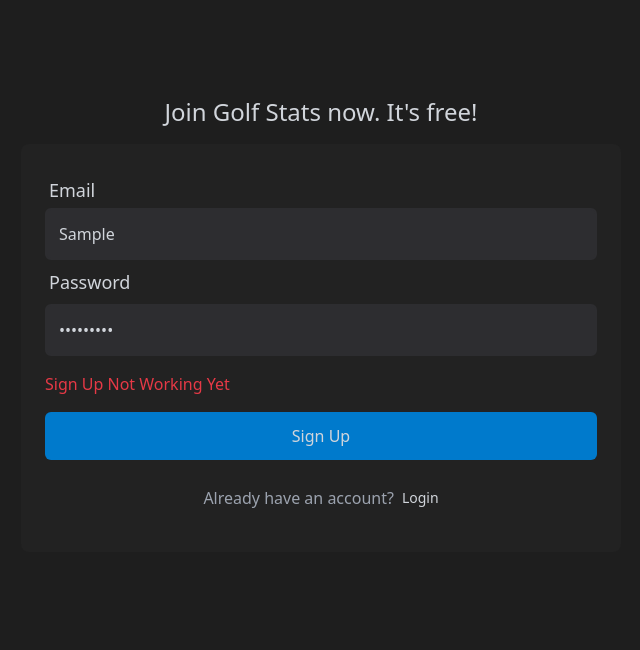
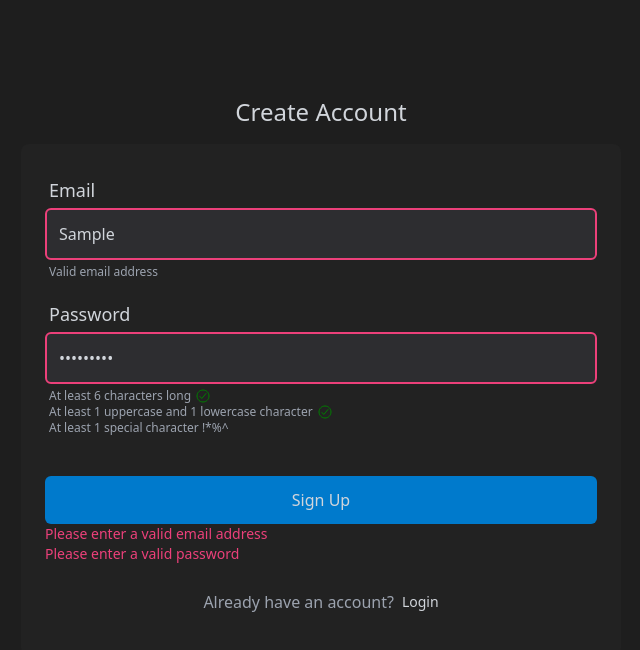
Before and after one commit to dougbeckwith/golf-app, a React (Create React App) app in the folder client/: page /signup in a window 1280 px wide. Both pictures are taken after typing "Sample", "Sample123" into the empty fields and a click on the button "Sign Up". Shown: the top 650 px of the page, without its empty margins (319-959 px from the left). Built offline with nearby package versions, Linux system fonts and the light colour scheme.

Commit message:
update signup signin components and add colors tailwind

```diff
--- a/client/public/index.html
+++ b/client/public/index.html
@@ -25,7 +25,7 @@
   <title>Golf Stats</title>
 </head>
 
-<body>
+<body style="background: #1E1E1E;">
   <noscript>You need to enable JavaScript to run this app.</noscript>
   <div id="root"></div>
   <!--
--- a/client/src/pages/Login.jsx
+++ b/client/src/pages/Login.jsx
@@ -4,7 +4,7 @@ import { useNavigate } from "react-router-dom";
 const Login = () => {
   const navigate = useNavigate();
 
-  const [error, setError] = useState("");
+  const [errors, setErrors] = useState([]);
   const [email, setEmail] = useState("");
   const [password, setPassword] = useState("");
 
@@ -28,10 +28,28 @@ const Login = () => {
     inputReference.current.focus();
   }, []);
 
+  const updateErrors = () => {
+    if (!email && !password) {
+      setErrors([
+        "Please enter a valid email address",
+        "Please enter a valid password"
+      ]);
+    }
+    if (!password && email) {
+      setErrors(["Please enter a valid password"]);
+    }
+    if (!email && password) {
+      setErrors(["Please enter a valid email address"]);
+    }
+    if (email && password) {
+      setErrors([]);
+    }
+  };
+
   const handleSubmit = async (e) => {
     e.preventDefault();
-    setError("Login Not Working Yet");
-    setIsloading(true);
+    updateErrors();
+    setIsloading(false);
   };
 
   return (
@@ -39,7 +57,7 @@ const Login = () => {
       <div className="h-screen bg-dark-500 flex pt-10 sm:pt-24 justify-center text-gray-400">
         <div className="container max-w-[600px]">
           <h2 className="w-full text-center pb-4 text-lg md:text-2xl">
-            Log into Golf Stats
+            Sign In
           </h2>
           <div className="sm:bg-dark-400 px-3 py-4 md:px-6 md:py-8 sm:rounded-lg w-full">
             <form>
@@ -74,17 +92,28 @@ const Login = () => {
                   value={password}
                 />
               </div>
-              {error && <p className="text-red">{error}</p>}
+
+              {errors.length > 0 &&
+                errors.map((error, index) => {
+                  return (
+                    <p key={index} className="text-pink-400 text-sm">
+                      {error}
+                    </p>
+                  );
+                })}
+
               <button
                 disabled={isLoading}
                 onClick={handleSubmit}
+                type={"submit"}
                 className="mt-4 w-full bg-blue-400 py-3 rounded-md hover:bg-blue-300">
-                Login
+                Sign In
               </button>
               <div className="flex w-full justify-center items-center pt-4">
                 <p className="text-gray-500 pr-2">Need an account?</p>
                 <button
                   disabled={isLoading}
+                  type={"button"}
                   onClick={navigateToCreateAccount}
                   className="text-sm py-3 rounded-md text-gray-400 hover:text-gray-200">
                   Sign Up
--- a/client/src/pages/SignUp.jsx
+++ b/client/src/pages/SignUp.jsx
@@ -1,51 +1,136 @@
 import { useState, useRef, useEffect } from "react";
 import { useNavigate } from "react-router-dom";
+import { IoCheckmarkCircleOutline } from "react-icons/io5";
+import { Link } from "react-router-dom";
 
 const SignUp = () => {
   const navigate = useNavigate();
 
-  const [error, setError] = useState("");
+  // State for errors array if any
+  const [errors, setErrors] = useState([]);
+
+  // State for email and password inputs
   const [email, setEmail] = useState("");
   const [password, setPassword] = useState("");
-  const [passwordFocus, setPasswordFocus] = useState(false);
+
+  // State for password validation
+  const [isPasswordValid, setIsPasswordValid] = useState(false);
+  const [isPasswordLongEnough, setIsPassLongEnough] = useState(false);
+  const [
+    passwordHasOneUpperCaseOneLowerCase,
+    setPasswordHasOneUpperCaseOneLowerCase
+  ] = useState(false);
+  const [passwordHasOneSpecialCharacter, setPasswordHasOneSpecialCharacter] =
+    useState(false);
+  const [passwordInputBorderWarning, setPasswordInputBorderWarning] =
+    useState(false);
+
+  // State for email validation
+  const [isEmailValid, setIsEmailValid] = useState(false);
+  const [emailInputBorderWarning, setEmailInputBorderWarning] = useState(false);
 
   // State for button disabled if making sign up request
   const [isLoading, setIsloading] = useState(false);
 
-  const inputReference = useRef(null);
+  // State for email input
+  const emailInputRef = useRef(null);
+
   useEffect(() => {
-    inputReference.current.focus();
+    // On component load focus email input
+    emailInputRef.current.focus();
   }, []);
 
   const handleEmailChange = (e) => {
+    console.log("handle email change");
     setEmail(e.target.value);
+    validateEmail(e.target.value);
+    setErrors([]);
   };
 
   const handlePasswordChange = (e) => {
+    console.log("handle password change");
     setPassword(e.target.value);
+    validatePassword(e.target.value);
+    setErrors([]);
+  };
+
+  const validatePassword = (password) => {
+    console.log("validate");
+    if (password.length >= 6) {
+      setIsPassLongEnough(true);
+    } else {
+      setIsPassLongEnough(false);
+    }
+    if (/^(?=.*[a-z])(?=.*[A-Z])/.test(password)) {
+      setPasswordHasOneUpperCaseOneLowerCase(true);
+    } else {
+      setPasswordHasOneUpperCaseOneLowerCase(false);
+    }
+    if (/^(?=.*[-+_!@#$%^&*., ?])/.test(password)) {
+      setPasswordHasOneSpecialCharacter(true);
+    } else {
+      setPasswordHasOneSpecialCharacter(false);
+    }
+    if (
+      password.length >= 6 &&
+      /^(?=.*[a-z])(?=.*[A-Z])/.test(password) &&
+      /^(?=.*[-+_!@#$%^&*., ?])/.test(password)
+    ) {
+      setIsPasswordValid(true);
+      setPasswordInputBorderWarning(false);
+    } else {
+      setPasswordInputBorderWarning(true);
+      setIsPasswordValid(false);
+    }
+  };
+
+  const validateEmail = (email) => {
+    console.log("validate email");
+    if (/^\w+([\.-]?\w+)*@\w+([\.-]?\w+)*(\.\w{2,3})+$/.test(email)) {
+      setIsEmailValid(true);
+      setEmailInputBorderWarning(false);
+    } else {
+      setIsEmailValid(false);
+      setEmailInputBorderWarning(true);
+    }
+  };
+
+  const updateErrors = () => {
+    if (!isEmailValid && !isPasswordValid) {
+      setErrors([
+        "Please enter a valid email address",
+        "Please enter a valid password"
+      ]);
+    }
+    if (!isEmailValid && isPasswordValid) {
+      setErrors(["Please enter a valid email address"]);
+    }
+    if (isEmailValid && !isPasswordValid) {
+      setErrors(["Please enter a valid password"]);
+    }
+    if (isEmailValid && isPasswordValid) {
+      setErrors([]);
+    }
   };
 
   const navigateToLogin = () => {
     navigate("/login");
   };
 
-  const handlePasswordFocus = () => {
-    setPasswordFocus(!passwordFocus);
-  };
-
   const handleSubmit = async (e) => {
     e.preventDefault();
-    console.log("handleSubmit");
-    setIsloading(true);
-    setError("Sign Up Not Working Yet");
+    validatePassword(password);
+    validateEmail(email);
+    updateErrors();
+    setIsloading(false);
   };
 
   return (
     <>
-      <div className="h-screen bg-dark-500 flex pt-10 sm:pt-24 justify-center text-gray-400">
+      <div className="min-h-max bg-dark-500 flex pt-10 sm:pt-24 justify-center text-gray-400">
         <div className="container max-w-[600px]">
           <h2 className="w-full text-center pb-4 text-lg md:text-2xl">
-            Join Golf Stats now. It's free!
+            Create Account
           </h2>
           <div className="sm:bg-dark-400  px-3 py-4 md:px-6 md:py-8 sm:rounded-lg w-full">
             <form>
@@ -56,57 +141,111 @@ const SignUp = () => {
                   </label>
                 </div>
                 <input
-                  ref={inputReference}
+                  ref={emailInputRef}
                   id="email"
                   type="text"
                   onChange={handleEmailChange}
-                  className="bg-dark-200 placeholder-opacity-60 placeholder-gray-600 w-full p-3 rounded-md border-2 border-dark-200 focus:outline-none focus:border-blue-400  focus:ring-blue-400"
+                  className={
+                    emailInputBorderWarning
+                      ? "bg-dark-200 placeholder-opacity-60 placeholder-gray-600 w-full p-3 rounded-md border-2 border-pink-400 focus:outline-none focus:border-blue-400 ring-pink-400"
+                      : "bg-dark-200 placeholder-opacity-60 placeholder-gray-600 w-full p-3 rounded-md border-2 border-dark-200 focus:outline-none focus:border-blue-400 ring-blue-400"
+                  }
                   placeholder="John@gmail.com"
                   value={email}
                 />
               </div>
-              <div className="pt-2 pb-4">
-                <div className="pb-2 pl-1">
+              <div>
+                <div className="flex items-center pt-1 pl-1">
+                  {" "}
+                  <p className="h-full text-gray-500 text-xs pr-1">
+                    Valid email address
+                  </p>
+                  {isEmailValid && <IoCheckmarkCircleOutline color={"green"} />}
+                </div>
+              </div>
+
+              <div className="pt-5">
+                <div className="pb-1 pl-1">
                   <label htmlFor="password" className="text-lg">
                     Password
                   </label>
                 </div>
                 <input
-                  onFocus={handlePasswordFocus}
-                  onBlur={handlePasswordFocus}
                   id="password"
                   type="password"
                   onChange={handlePasswordChange}
-                  className="bg-dark-200 placeholder-opacity-60 placeholder-gray-600 w-full p-3 rounded-md border-2 border-dark-200 focus:outline-none focus:border-blue-400  focus:ring-blue-400"
+                  className={
+                    passwordInputBorderWarning
+                      ? "bg-dark-200 placeholder-opacity-60 placeholder-gray-600 w-full p-3 rounded-md border-2 border-pink-400 focus:outline-none focus:border-blue-400 ring-pink-400"
+                      : "bg-dark-200 placeholder-opacity-60 placeholder-gray-600 w-full p-3 rounded-md border-2 border-dark-200 focus:outline-none focus:border-blue-400 ring-blue-400"
+                  }
                   placeholder="Password"
                   value={password}
                 />
               </div>
-              {passwordFocus && (
+
               <div>
-                  <p className="text-gray-500 text-sm">
+                <div className="flex items-center pt-1 pl-1">
+                  {" "}
+                  <p className="h-full text-gray-500 text-xs pr-1">
                     At least 6 characters long
                   </p>
-                  <p className="text-gray-500 text-sm">At least 1 uppercase</p>
-                  <p className="text-gray-500 text-sm">At least 1 lowercase</p>
+                  {isPasswordLongEnough && (
+                    <IoCheckmarkCircleOutline color={"green"} />
+                  )}
                 </div>
+              </div>
+              <div>
+                <div className="flex items-center pl-1">
+                  {" "}
+                  <p className="h-full text-gray-500 text-xs pr-1">
+                    At least 1 uppercase and 1 lowercase character
+                  </p>
+                  {passwordHasOneUpperCaseOneLowerCase && (
+                    <IoCheckmarkCircleOutline color={"green"} />
                   )}
-              {error && <p className="text-red">{error}</p>}
+                </div>
+              </div>
+              <div>
+                <div className="flex items-center pl-1">
+                  {" "}
+                  <p className="h-full text-gray-500 text-xs pr-1">
+                    At least 1 special character !*%^
+                  </p>
+                  {passwordHasOneSpecialCharacter && (
+                    <IoCheckmarkCircleOutline color={"green"} />
+                  )}
+                </div>
+              </div>
+
               <button
                 disabled={isLoading}
                 onClick={handleSubmit}
-                className="mt-4 w-full bg-blue-400 py-3 rounded-md hover:bg-blue-300">
+                type={"submit"}
+                className="mt-10 w-full bg-blue-400 py-3 rounded-md hover:bg-blue-300">
                 Sign Up
               </button>
 
+              {errors.length > 0 &&
+                errors.map((error, index) => {
+                  return (
+                    <p key={index} className="text-pink-400 text-sm">
+                      {error}
+                    </p>
+                  );
+                })}
+
               <div className="flex w-full justify-center items-center pt-4">
                 <p className="text-gray-500 pr-2">Already have an account?</p>
+                <Link to={"/login"}>
                   <button
                     disabled={isLoading}
                     onClick={navigateToLogin}
+                    type={"button"}
                     className="text-sm py-3 rounded-md text-gray-400 hover:text-gray-200">
                     Login
                   </button>
+                </Link>
               </div>
             </form>
           </div>
--- a/client/tailwind.config.js
+++ b/client/tailwind.config.js
@@ -1,35 +1,49 @@
 module.exports = {
-  content: ['./src/**/*.{js,jsx,ts,tsx}'],
+  content: ["./src/**/*.{js,jsx,ts,tsx}"],
   theme: {
     colors: {
       dark: {
-        100: '#3e3e42',
-        200: '#2d2d30',
-        300: '#252526',
-        400: '#222222',
-        500: '#1E1E1E',
+        100: "#3e3e42",
+        200: "#2d2d30",
+        300: "#252526",
+        400: "#222222",
+        500: "#1E1E1E"
       },
       blue: {
-        100: '#38bdf8',
-        200: '#0ea5e9',
-        300: '#0790DB',
-        400: '#007acc',
+        100: "#38bdf8",
+        200: "#0ea5e9",
+        300: "#0790DB",
+        400: "#007acc"
       },
       gray: {
-        100: '#f9fafb',
-        200: '#f3f4f6',
-        300: '#e5e7eb',
-        400: '#d1d5db',
-        500: '#9ca3af',
-        600: '#848B98',
-        700: '#6b7280',
+        100: "#f9fafb",
+        200: "#f3f4f6",
+        300: "#e5e7eb",
+        400: "#d1d5db",
+        500: "#9ca3af",
+        600: "#848B98",
+        700: "#6b7280"
       },
-      red: '#E63946',
-      relaxRed: '#D2686E',
-      redError: '#ff0000',
+      purple: {
+        100: "#e1bee7",
+        200: "#ce93d8",
+        300: "#ba68c8"
+      },
+      pink: {
+        100: "#f8bbd0",
+        200: "#f48fb1",
+        300: "#f06292",
+        400: "#ec407a",
+        500: "#e91e63"
+      },
+      red: {
+        400: "#ff1744"
+      },
+      relaxRed: "#D2686E",
+      redError: "#ff0000"
       // ...
     },
-    extend: {},
+    extend: {}
   },
-  plugins: [],
-}
+  plugins: []
+};
```
Lines whose indentation alone changed are shown as unchanged.
